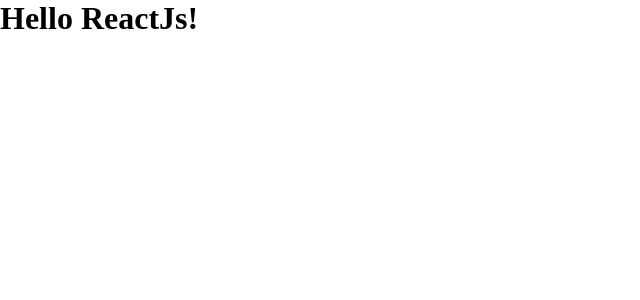
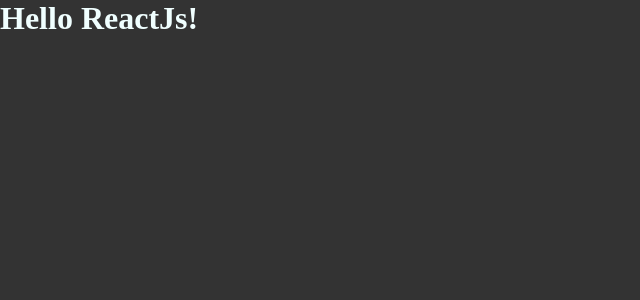
Before and after one commit to cleber-santos/github-explorer, a React app: page / in a window 1280 px wide. Shown: the top 300 px of the page, without its empty margins (0-640 px from the left). Built offline with nearby package versions, Linux system fonts and the light colour scheme; the HTML template or start-up script is replaced by a standard one.

Commit message:
config SASS

```diff
--- a/package.json
+++ b/package.json
@@ -20,6 +20,8 @@
     "cross-env": "^7.0.3",
     "css-loader": "^6.5.1",
     "html-webpack-plugin": "^5.5.0",
+    "node-sass": "^6.0.1",
+    "sass-loader": "^12.3.0",
     "style-loader": "^3.3.1",
     "webpack": "^5.61.0",
     "webpack-cli": "^4.9.1",
--- a/src/App.jsx
+++ b/src/App.jsx
@@ -1,4 +1,4 @@
-import './style/global.css'
+import './style/global.scss'
 
 export function App() {
   return <h1>Hello ReactJs!</h1>
--- a/src/style/global.css
+++ b/src/style/global.scss
@@ -6,4 +6,6 @@
 
 body {
   font: Arial, Helvetica, sans-serif;
+  background: #333;
+  color: azure;
 }
--- a/webpack.config.js
+++ b/webpack.config.js
@@ -50,9 +50,9 @@
       },
       // o style-loader e o css-loader faz a integração dos estilos
       {
-        test: /\.css$/,
+        test: /\.scss$/,
         exclude: /node_modules/,
-        use: ['style-loader', 'css-loader'] // yarn add style-loader css-loader -D
+        use: ['style-loader', 'css-loader', 'sass-loader'] // yarn add style-loader css-loader -D
       }
     ]
   }
```
Also changed, not shown: 1 other file (tests, documents, lock files or other folders).
